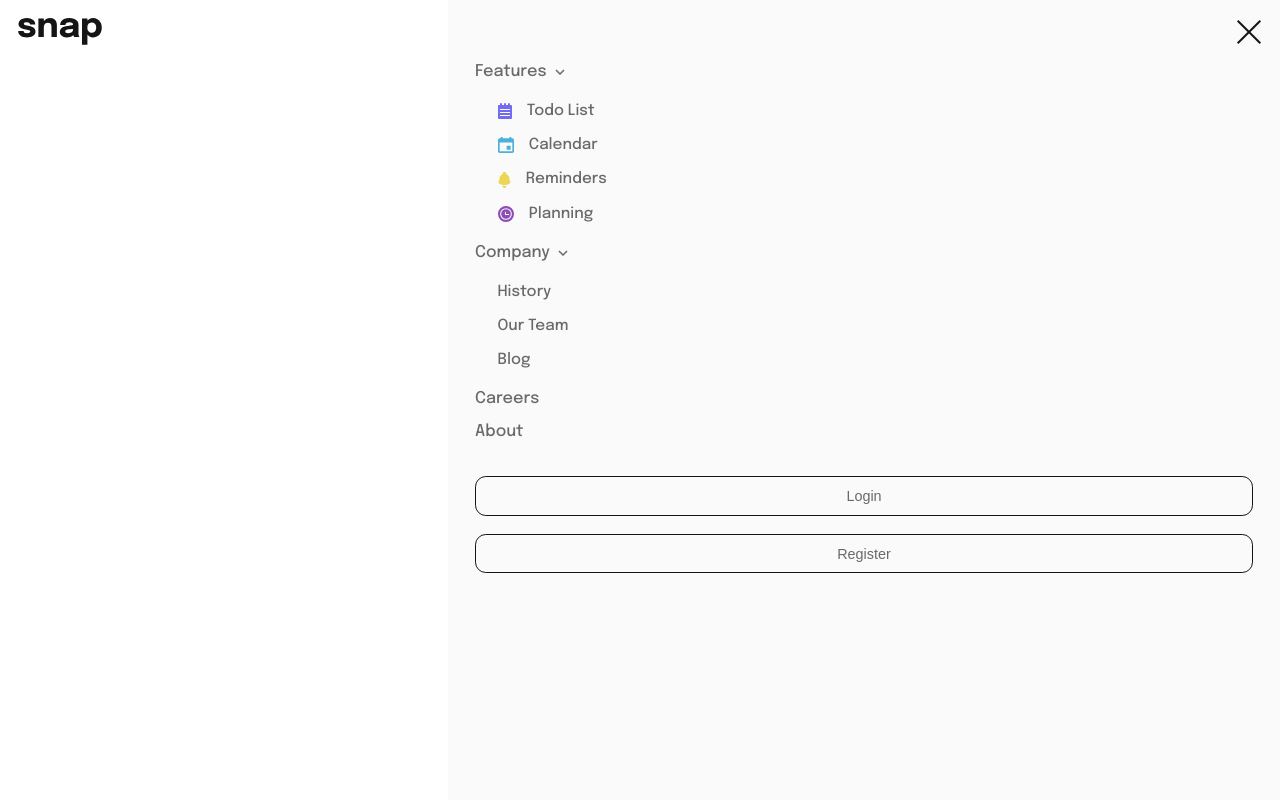
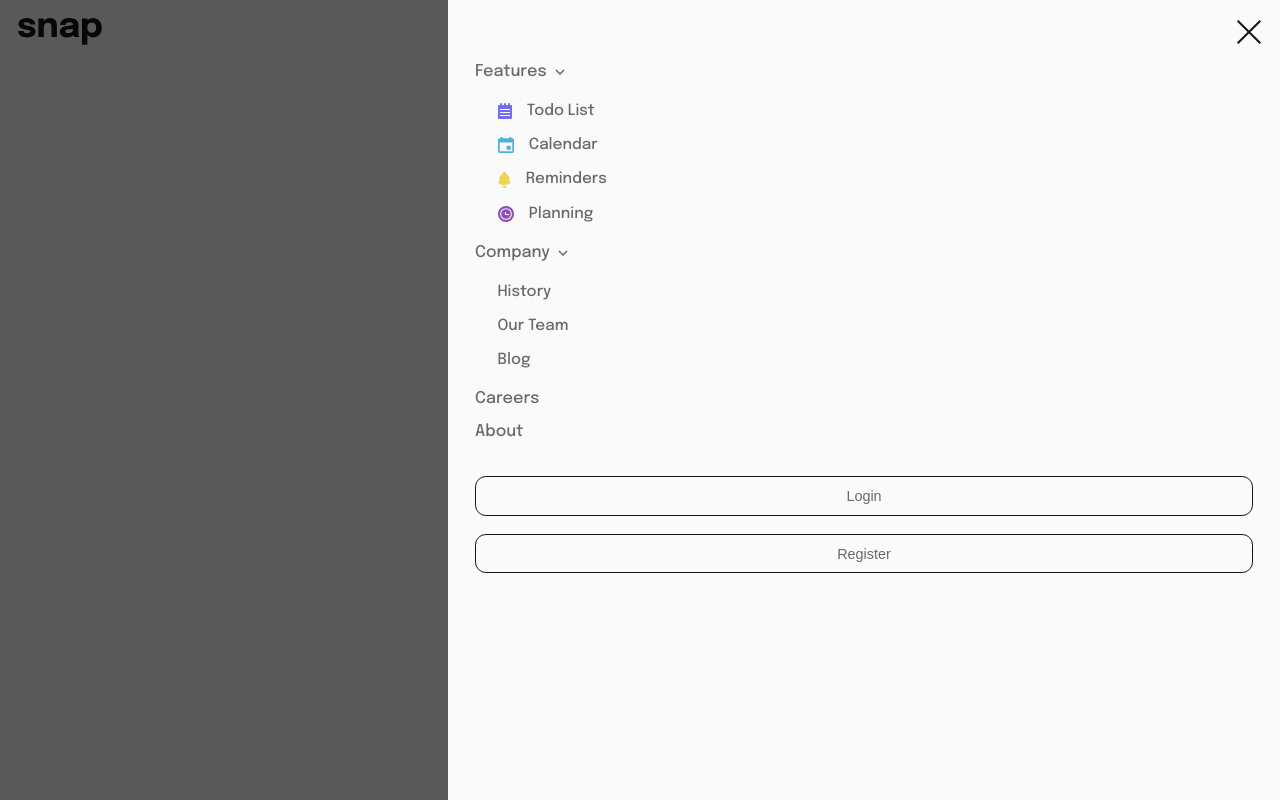
Before and after one commit to Manan-Bhatia/SNAP-Home-Page, a website: page index.html in a window 1280 px wide. Both pictures are taken after a click on the element 1246 px from the left and 31 px from the top of the page. Drawn offline with Linux system fonts and the light colour scheme.

Commit message:
Backdrop feature added

```diff
--- a/index.html
+++ b/index.html
@@ -28,6 +28,7 @@
     </head>
     <body>
         <header>
+          <span id="backdrop" class = "hide"></span>
             <div class="img">
                 <img src="./images/logo.svg" alt="Logo" />
             </div>
--- a/index.js
+++ b/index.js
@@ -2,7 +2,10 @@ const navToggle = document.getElementById("toggle");
 const nav = document.getElementById("navigation");
 const menuClose = document.getElementById("menu-close");
 const menuOpen = document.getElementById("menu-open");
+const backdrop = document.getElementById('backdrop')
+
 let visible = navToggle.getAttribute("data-visible") == "true";
+
 
 navToggle.addEventListener("click", () => {
     visible = !visible;
@@ -11,6 +14,8 @@ navToggle.addEventListener("click", () => {
     nav.classList.toggle("translateShow");
     nav.classList.toggle("translateHide");
 
+    backdrop.classList.toggle('hide')
+
     menuClose.classList.toggle("show");
     menuOpen.classList.toggle("hide");
 });
--- a/styles.css
+++ b/styles.css
@@ -39,6 +39,13 @@ body {
   transition: 300ms ease-in-out;
 }
 
+#backdrop {
+  content: "";
+  background: rgba(0, 0, 0, 0.65);
+  position: fixed;
+  inset: 0;
+}
+
 header {
   padding: 1em;
   display: flex;
@@ -69,13 +76,6 @@ header nav ul li {
 header nav ul li span {
   display: flex;
   align-items: center;
-}
-header::before {
-  display: none;
-  content: "";
-  background: rgba(0, 0, 0, 0.65);
-  position: fixed;
-  inset: 0;
 }
 
 .sub-list {
```
